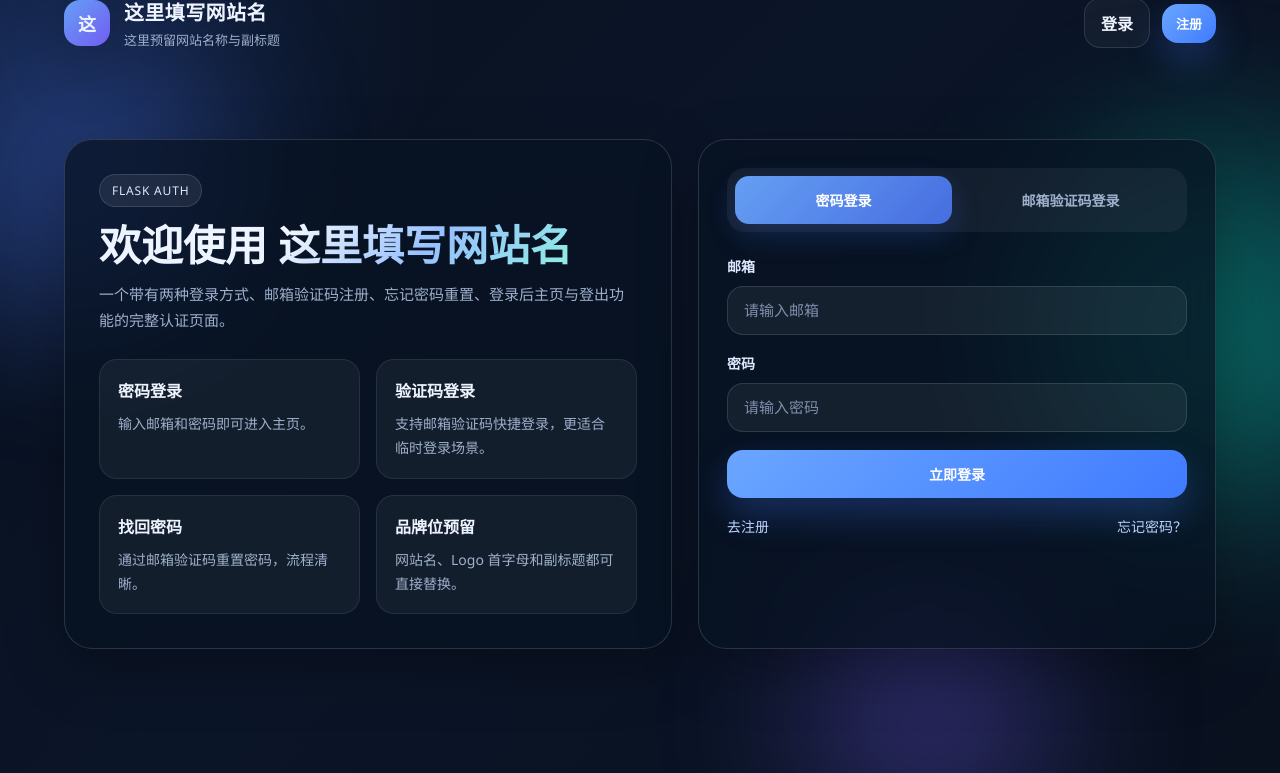
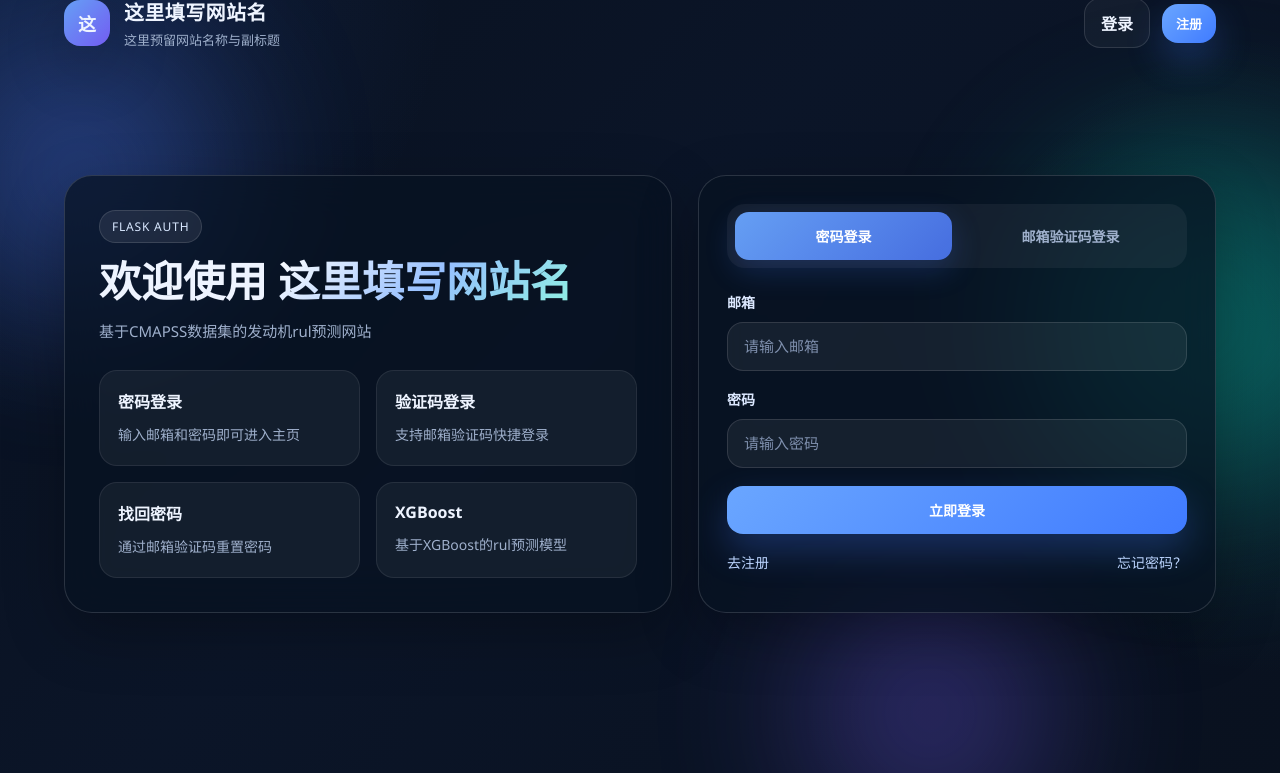
Before and after one commit to TY0G/rul_monitor_stack, a Flask app: page /login in a window 1280 px wide. Shown: the part 27-800 px from the top of the page. Run offline with Flask 3, Linux system fonts and the light colour scheme; parts of the project's set-up code (start-up, migrations or seed data) failed here and were passed over.

Commit message:
Update auth.html

```diff
--- a/templates/auth.html
+++ b/templates/auth.html
@@ -9,24 +9,24 @@
         <span class="badge">Flask Auth</span>
         <h1>欢迎使用 <span>{{ SITE_NAME }}</span></h1>
         <p>
-            一个带有两种登录方式、邮箱验证码注册、忘记密码重置、登录后主页与登出功能的完整认证页面。
+            基于CMAPSS数据集的发动机rul预测网站
         </p>
         <div class="feature-grid">
             <div class="feature-card">
                 <h3>密码登录</h3>
-                <p>输入邮箱和密码即可进入主页。</p>
+                <p>输入邮箱和密码即可进入主页</p>
             </div>
             <div class="feature-card">
                 <h3>验证码登录</h3>
-                <p>支持邮箱验证码快捷登录，更适合临时登录场景。</p>
+                <p>支持邮箱验证码快捷登录</p>
             </div>
             <div class="feature-card">
                 <h3>找回密码</h3>
-                <p>通过邮箱验证码重置密码，流程清晰。</p>
+                <p>通过邮箱验证码重置密码</p>
             </div>
             <div class="feature-card">
-                <h3>品牌位预留</h3>
-                <p>网站名、Logo 首字母和副标题都可直接替换。</p>
+                <h3>XGBoost</h3>
+                <p>基于XGBoost的rul预测模型</p>
             </div>
         </div>
     </div>
```
